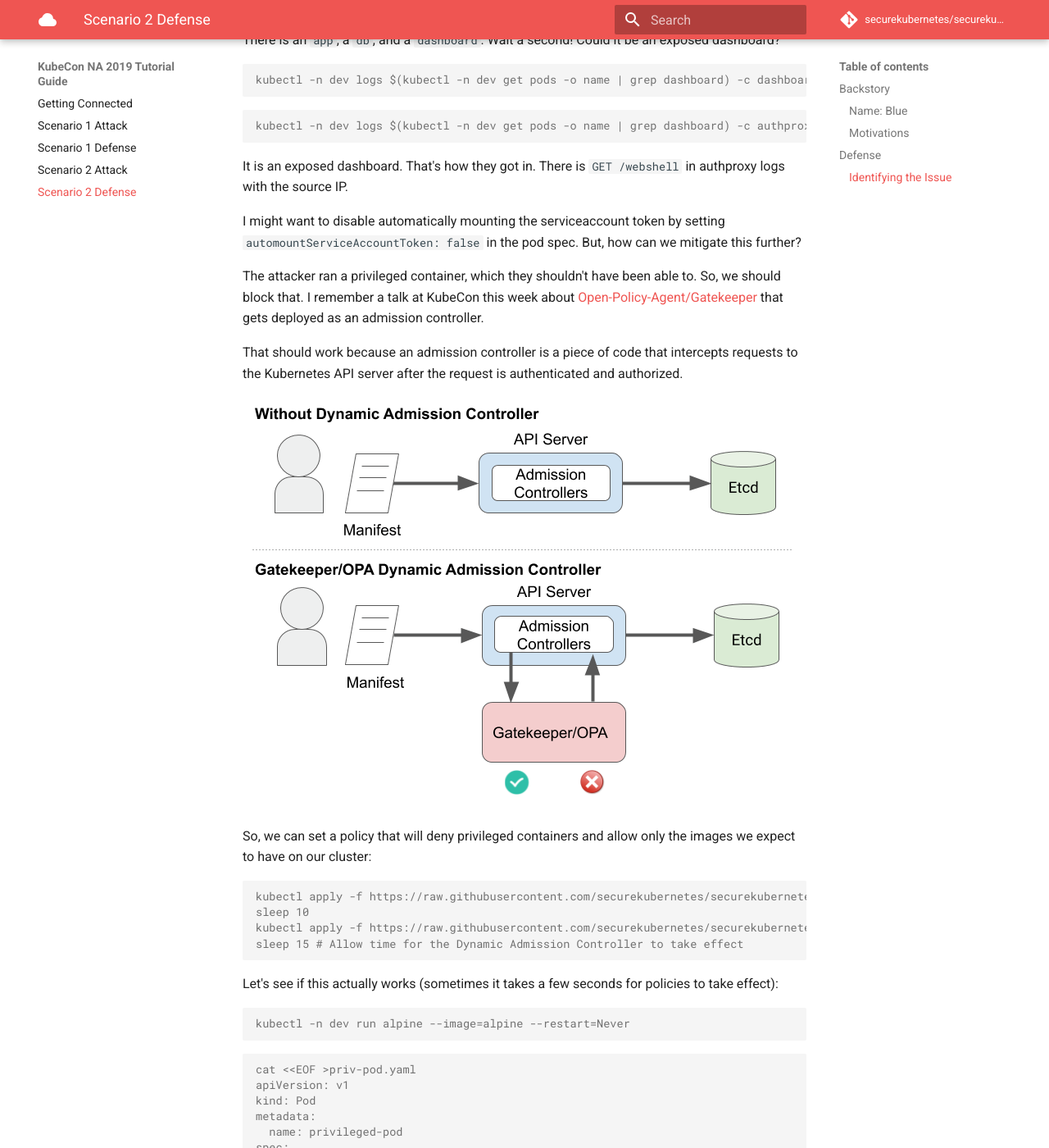
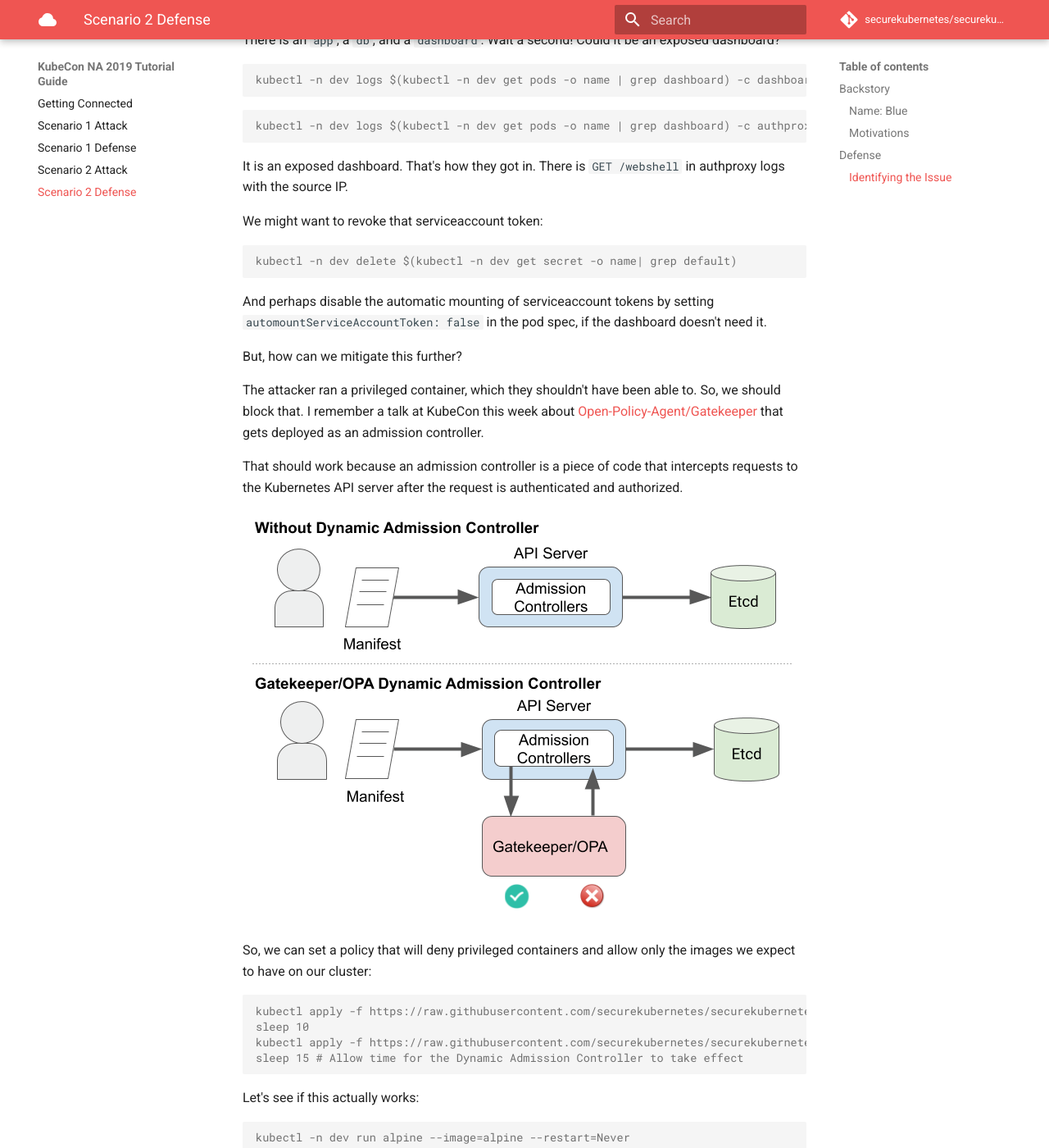
Before and after one commit to securekubernetes/securekubernetes, an MkDocs documentation site: the page built from docs/scenario_2_defense.md, in a window 1280 px wide and 1400 px high, scrolled down 2618 px. Shown: the whole window at 82% size. Built offline with MkDocs 1.6.1 and Material for MkDocs 9.7.7, drawn with Linux system fonts in a browser that asks for light colours; comment, search, counter and statistics services are not loaded.

Commit message:
Update scenario_2_defense.md

````diff
--- a/docs/scenario_2_defense.md
+++ b/docs/scenario_2_defense.md
@@ -121,7 +121,15 @@ kubectl -n dev logs $(kubectl -n dev get pods -o name | grep dashboard) -c authp
 
 It is an exposed dashboard. That's how they got in. There is `GET /webshell` in authproxy logs with the source IP.
 
-I might want to disable automatically mounting the serviceaccount token by setting `automountServiceAccountToken: false` in the pod spec. But, how can we mitigate this further?
+We might want to revoke that serviceaccount token:
+
+```console
+kubectl -n dev delete $(kubectl -n dev get secret -o name| grep default)
+```
+
+And perhaps disable the automatic mounting of serviceaccount tokens by setting `automountServiceAccountToken: false` in the pod spec, if the dashboard doesn't need it.
+
+But, how can we mitigate this further?
 
 The attacker ran a privileged container, which they shouldn't have been able to. So, we should block that. I remember a talk at KubeCon this week about <a href="https://github.com/open-policy-agent/gatekeeper" target="_blank">Open-Policy-Agent/Gatekeeper</a> that gets deployed as an admission controller.
 
@@ -138,7 +146,7 @@ kubectl apply -f https://raw.githubusercontent.com/securekubernetes/securekubern
 sleep 15 # Allow time for the Dynamic Admission Controller to take effect
 ```
 
-Let's see if this actually works (sometimes it takes a few seconds for policies to take effect):
+Let's see if this actually works:
 
 ```console
 kubectl -n dev run alpine --image=alpine --restart=Never
````
